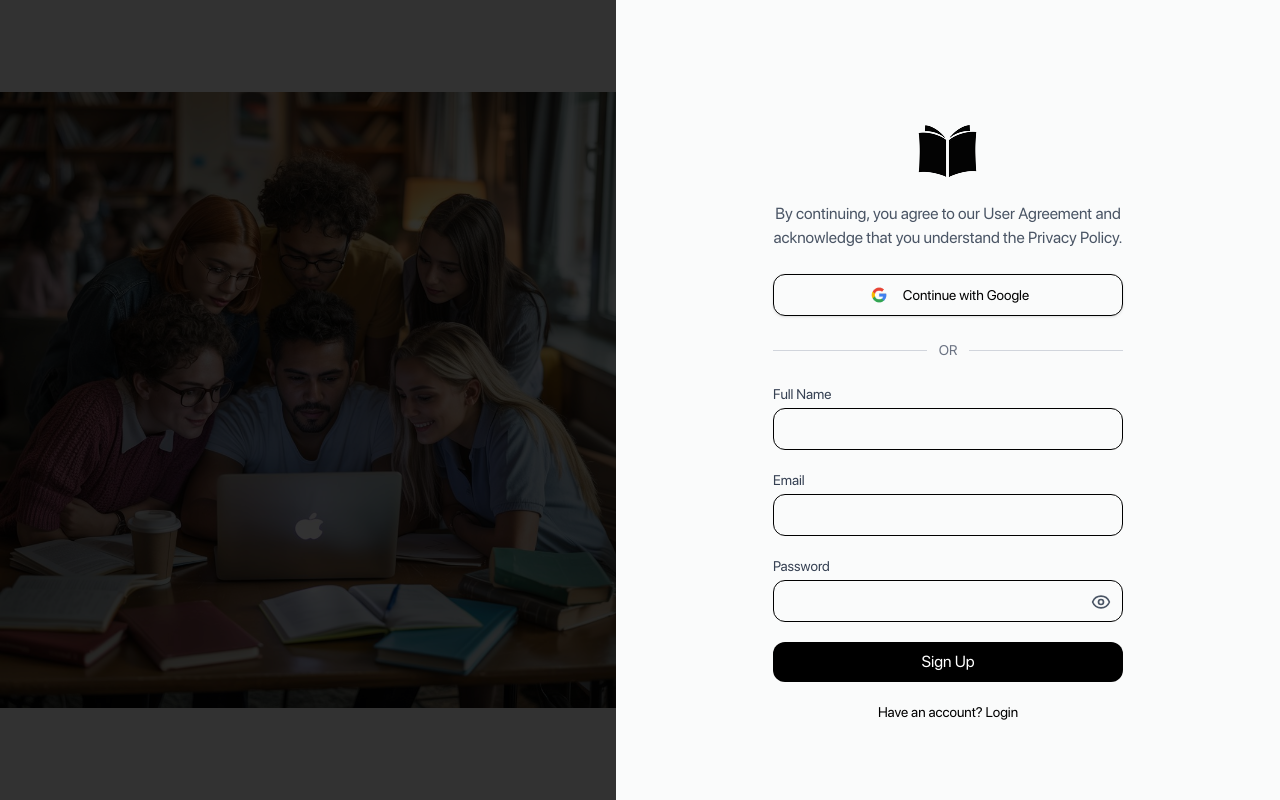
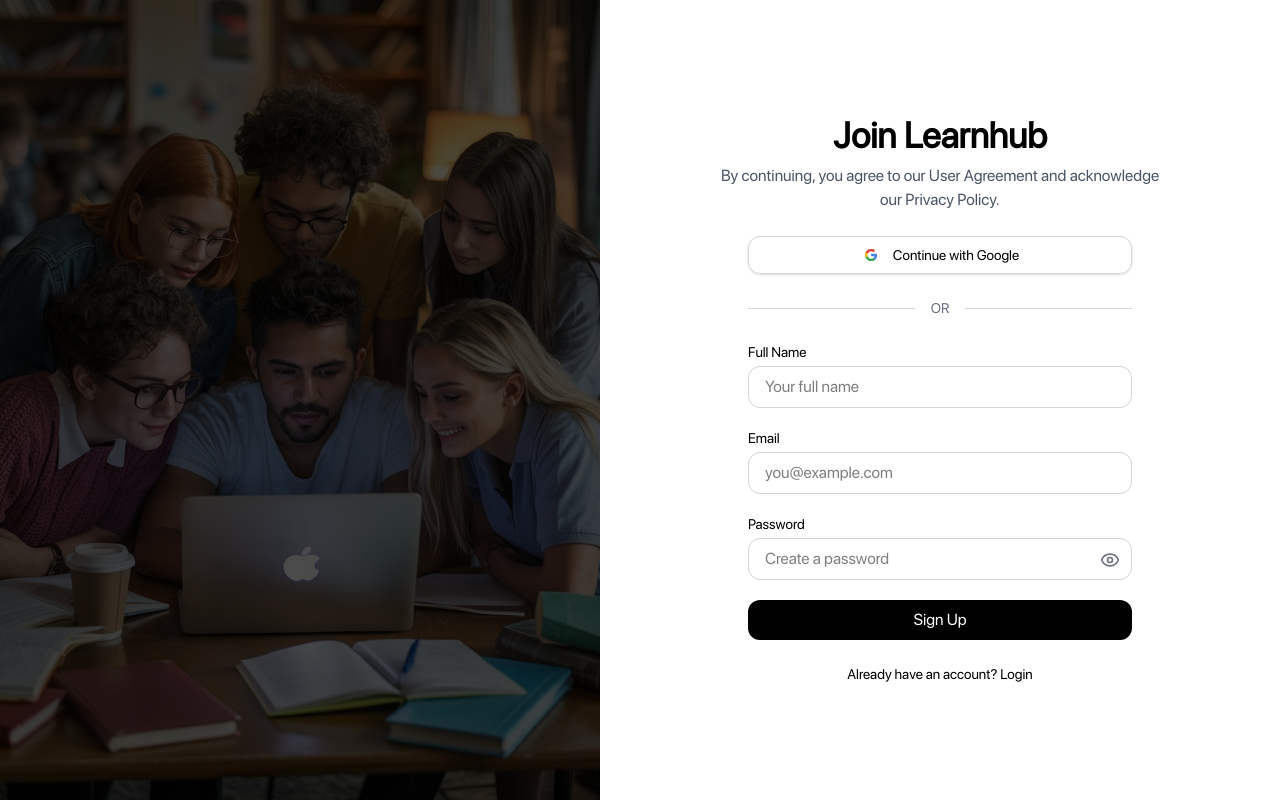
Before and after one commit to EthicalMayor/learnhub-client, a Next.js app: page /signup in a window 1280 px wide. Built offline with nearby package versions, Linux system fonts and the light colour scheme.

Commit message:
some few UI changes

```diff
--- a/src/app/login/page.tsx
+++ b/src/app/login/page.tsx
@@ -1,106 +1,110 @@
-"use client"
-import React, { useState } from 'react'
-import Image from 'next/image'
-import login_banner_new from "@/app/assets/images/login_banner_new.jpeg"
-import Learnhub_Logo from "@/app/assets/images/Learnhub_Logo.png"
-import Link from 'next/link'
-import { Eye, EyeOff } from "lucide-react"
+"use client";
+import React, { useState } from "react";
+import Image from "next/image";
+import login_banner_new from "@/app/assets/images/login_banner_new.jpeg";
+import Link from "next/link";
+import { Eye, EyeOff } from "lucide-react";
 
-type Props = {}
+type Props = {};
 
 export default function Page({ }: Props) {
-  const [showPassword, setShowPassword] = useState(false)
+  const [showPassword, setShowPassword] = useState(false);
 
   return (
-    <div className='h-[100dvh] w-full flex text-black overflow-hidden flex-col md:flex-row'>
+    <div className="min-h-screen w-full flex flex-col md:flex-row text-black bg-white">
 
-      {/* Left Section - Image with overlay (hidden on mobile) */}
-      <div className='hidden md:flex flex-1 relative items-center justify-center'>
-        <Image className='object-contain' src={login_banner_new} alt="Login Visual" />
-        <div className='absolute inset-0 bg-black/80'></div>
+      {/* Left Section - Image */}
+      <div className="hidden md:flex flex-1 relative">
+        <Image
+          src={login_banner_new}
+          alt="Login Visual"
+          className="object-cover w-full h-full"
+          priority
+        />
+        <div className="absolute inset-0 bg-black/70" />
       </div>
 
       {/* Right Section - Form */}
-      <div className='flex flex-col items-center justify-center flex-1 py-6 px-4 sm:px-6 overflow-auto gap-6'>
+      <div className="flex flex-1 flex-col items-center justify-center px-6 py-10 sm:px-10 overflow-y-auto">
 
         {/* Header */}
-        <h3 className='text-2xl sm:text-4xl font-extrabold mt-6 sm:mt-10 text-center'>
-          <Image
-            className='object-contain'
-            src={Learnhub_Logo}
-            alt="Learnhub"
-          />
-        </h3>
+        <div className="text-center mb-6">
+          <h1 className="text-3xl sm:text-4xl font-extrabold mb-2">Learnhub</h1>
+        </div>
 
         {/* Google Button */}
-        <button className='flex w-full max-w-[350px] items-center justify-center border py-2 rounded-xl gap-3 shadow-sm hover:shadow-md transition px-4'>
-          <Image src="/assets/images/Google_Icon.png" alt='Google Icon' width={24} height={24} />
-          <p className='text-sm font-medium'>Continue with Google</p>
+        <button className="flex items-center justify-center gap-3 w-full max-w-sm py-2 px-4 border border-gray-300 rounded-xl shadow-sm hover:shadow-md transition">
+          <Image src="/assets/images/Google_Icon.png" alt="Google Icon" width={20} height={20} />
+          <span className="text-sm font-medium">Continue with Google</span>
         </button>
 
         {/* Divider */}
-        <div className="flex items-center w-full max-w-[350px] gap-3">
+        <div className="flex items-center gap-4 my-6 w-full max-w-sm">
           <hr className="flex-grow border-t border-gray-300" />
-          <span className="text-sm text-gray-500 whitespace-nowrap">OR</span>
+          <span className="text-sm text-gray-500">OR</span>
           <hr className="flex-grow border-t border-gray-300" />
         </div>
 
-        {/* Input Fields */}
-        <div className='flex flex-col w-full items-center gap-6'>
-
+        {/* Form Inputs */}
+        <form className="flex flex-col gap-5 w-full max-w-sm">
           {/* Email */}
-          <div className='w-full max-w-[350px]'>
-            <label htmlFor="email" className="block text-sm font-medium text-gray-700 mb-1">
+          <div>
+            <label htmlFor="email" className="block text-sm font-medium mb-1">
               Email
             </label>
             <input
               type="email"
               id="email"
               name="email"
-              className="w-full px-4 py-2 border rounded-xl focus:outline-none focus:ring-1 focus:ring-black focus:border-black transition"
+              placeholder="you@example.com"
+              className="w-full px-4 py-2 border border-gray-300 rounded-xl focus:ring-2 focus:ring-black focus:outline-none"
             />
           </div>
 
           {/* Password */}
-          <div className="w-full max-w-[350px] relative">
-            <label htmlFor="password" className="block text-sm font-medium text-gray-700 mb-1">
+          <div className="relative">
+            <label htmlFor="password" className="block text-sm font-medium mb-1">
               Password
             </label>
             <input
               type={showPassword ? "text" : "password"}
               id="password"
               name="password"
-              className="w-full px-4 py-2 border rounded-xl focus:outline-none focus:ring-1 focus:ring-black focus:border-black transition pr-10"
+              placeholder="Enter your password"
+              className="w-full px-4 py-2 pr-10 border border-gray-300 rounded-xl focus:ring-2 focus:ring-black focus:outline-none"
             />
             <button
               type="button"
               onClick={() => setShowPassword((prev) => !prev)}
-              className="absolute right-3 top-9 text-gray-600 hover:text-black"
+              className="absolute right-3 top-9 text-gray-500 hover:text-black"
               tabIndex={-1}
             >
               {showPassword ? <EyeOff size={20} /> : <Eye size={20} />}
             </button>
           </div>
 
-          {/* Submit Button */}
-          <button className="w-full max-w-[350px] bg-black text-white py-2 rounded-xl hover:bg-black transition font-medium">
+          {/* Submit */}
+          <button
+            type="submit"
+            className="w-full bg-black text-white py-2 rounded-xl hover:bg-opacity-90 transition"
+          >
             Sign In
           </button>
+        </form>
 
         {/* Links */}
-          <div className="flex flex-col items-center text-sm text-black text-center gap-1">
+        <div className="flex flex-col items-center text-sm text-black text-center gap-2 mt-6">
           <Link href="/forgotpassword" className="hover:underline">
             Forgot Password?
           </Link>
           <span>
-              New to LearnHub?{' '}
-              <Link href="/signup" className="text-black hover:underline">
+            New to Learnhub?{" "}
+            <Link href="/signup" className="text-black font-medium hover:underline">
               Sign up
             </Link>
           </span>
         </div>
       </div>
     </div>
-    </div>
-  )
+  );
 }
--- a/src/app/signup/page.tsx
+++ b/src/app/signup/page.tsx
@@ -1,121 +1,122 @@
-"use client"
-import React, { useState } from 'react'
-import Image from 'next/image'
-import signup_banner_new from "@/app/assets/images/signup_banner_new.jpeg"
-import Learnhub_Logo from "@/app/assets/images/Learnhub_Logo.png"
-import Link from 'next/link'
-import { Eye, EyeOff } from "lucide-react"
+"use client";
+import React, { useState } from "react";
+import Image from "next/image";
+import signup_banner_new from "@/app/assets/images/signup_banner_new.jpeg";
+import Link from "next/link";
+import { Eye, EyeOff } from "lucide-react";
 
-type Props = {}
+type Props = {};
 
 export default function Page({ }: Props) {
   const [showPassword, setShowPassword] = useState(false);
 
   return (
-    <div className='h-[100dvh] w-full flex text-black overflow-hidden flex-col md:flex-row'>
+    <div className="min-h-screen w-full flex flex-col md:flex-row text-black bg-white">
 
       {/* Left Section - Image */}
-      <div className='hidden md:flex flex-1 relative items-center justify-center'>
+      <div className="hidden md:flex flex-1 relative">
         <Image
-          className='object-contain'
           src={signup_banner_new}
           alt="Signup Visual"
+          className="object-cover w-full h-full"
+          priority
         />
-        <div className='absolute inset-0 bg-black/80 bg-opacity-50 flex items-center justify-center' />
+        <div className="absolute inset-0 bg-black/70" />
       </div>
 
       {/* Right Section - Form */}
-      <div className='flex flex-col items-center justify-center flex-1 py-6 px-4 sm:px-6 overflow-auto gap-6'>
+      <div className="flex flex-1 flex-col items-center justify-center px-6 py-10 sm:px-10 overflow-y-auto">
 
         {/* Header */}
-        <h3 className='font-bold text-3xl sm:text-[40px] mt-6 sm:mt-10'>
-        <Image
-          className='object-contain'
-          src={Learnhub_Logo}
-          alt="Learnhub"
-        />
-        </h3>
-        <p className='text-sm sm:text-base max-w-[400px] text-center text-gray-600 px-2'>
-          By continuing, you agree to our User Agreement and acknowledge that you understand the Privacy Policy.
-        </p>
+        <div className="text-center mb-6">
+          <h1 className="text-3xl sm:text-4xl font-bold mb-2">Join Learnhub</h1>
+          <p className="text-gray-600 text-sm sm:text-base max-w-md mx-auto">
+            By continuing, you agree to our User Agreement and acknowledge our Privacy Policy.
+          </p>
+        </div>
 
         {/* Google Button */}
-        <button className='flex w-full max-w-[350px] items-center justify-center border py-2 rounded-xl gap-3 shadow-sm hover:shadow-md transition px-4'>
-          <Image src="/assets/images/Google_Icon.png" alt='Google Icon' width={24} height={24} />
-          <p className='text-sm font-medium'>Continue with Google</p>
+        <button className="flex items-center justify-center gap-3 w-full max-w-sm py-2 px-4 border border-gray-300 rounded-xl shadow-sm hover:shadow-md transition">
+          <Image src="/assets/images/Google_Icon.png" alt="Google Icon" width={20} height={20} />
+          <span className="text-sm font-medium">Continue with Google</span>
         </button>
 
         {/* Divider */}
-        <div className="flex items-center w-full max-w-[350px] gap-3">
+        <div className="flex items-center gap-4 my-6 w-full max-w-sm">
           <hr className="flex-grow border-t border-gray-300" />
-          <span className="text-sm text-gray-500 whitespace-nowrap">OR</span>
+          <span className="text-sm text-gray-500">OR</span>
           <hr className="flex-grow border-t border-gray-300" />
         </div>
 
-        {/* Input Fields */}
-        <div className='flex flex-col w-full items-center gap-5'>
-
+        {/* Form Inputs */}
+        <form className="flex flex-col gap-5 w-full max-w-sm">
           {/* Full Name */}
-          <div className='w-full max-w-[350px]'>
-            <label htmlFor="fullname" className="block text-sm font-medium text-gray-700 mb-1">
+          <div>
+            <label htmlFor="fullname" className="block text-sm font-medium mb-1">
               Full Name
             </label>
             <input
               type="text"
               id="fullname"
               name="fullname"
-              className="w-full px-4 py-2 border rounded-xl focus:outline-none focus:ring-1 focus:ring-black focus:border-black transition"
+              className="w-full px-4 py-2 border border-gray-300 rounded-xl focus:ring-2 focus:ring-black focus:outline-none"
+              placeholder="Your full name"
             />
           </div>
 
           {/* Email */}
-          <div className='w-full max-w-[350px]'>
-            <label htmlFor="email" className="block text-sm font-medium text-gray-700 mb-1">
+          <div>
+            <label htmlFor="email" className="block text-sm font-medium mb-1">
               Email
             </label>
             <input
               type="email"
               id="email"
               name="email"
-              className="w-full px-4 py-2 border rounded-xl focus:outline-none focus:ring-1 focus:ring-black focus:border-black transition"
+              className="w-full px-4 py-2 border border-gray-300 rounded-xl focus:ring-2 focus:ring-black focus:outline-none"
+              placeholder="you@example.com"
             />
           </div>
 
           {/* Password */}
-          <div className="w-full max-w-[350px] relative">
-            <label htmlFor="password" className="block text-sm font-medium text-gray-700 mb-1">
+          <div className="relative">
+            <label htmlFor="password" className="block text-sm font-medium mb-1">
               Password
             </label>
             <input
               type={showPassword ? "text" : "password"}
               id="password"
               name="password"
-              className="w-full px-4 py-2 border rounded-xl focus:outline-none focus:ring-1 focus:ring-black focus:border-black transition pr-10"
+              className="w-full px-4 py-2 pr-10 border border-gray-300 rounded-xl focus:ring-2 focus:ring-black focus:outline-none"
+              placeholder="Create a password"
             />
             <button
               type="button"
               onClick={() => setShowPassword((prev) => !prev)}
-              className="absolute right-3 top-9 text-gray-600 hover:text-black"
+              className="absolute right-3 top-9 text-gray-500 hover:text-black"
               tabIndex={-1}
             >
               {showPassword ? <EyeOff size={20} /> : <Eye size={20} />}
             </button>
           </div>
 
-          {/* Sign Up Button */}
-          <button className="w-full max-w-[350px] bg-black text-white py-2 rounded-xl hover:bg-black transition font-medium">
+          {/* Submit */}
+          <button
+            type="submit"
+            className="w-full bg-black text-white py-2 rounded-xl hover:bg-opacity-90 transition"
+          >
             Sign Up
           </button>
+        </form>
 
-          {/* Login Link */}
-          <p className="text-sm text-black text-center">
-            Have an account?{' '}
-            <Link href="/login" className="text-black hover:underline">
-              Login
-            </Link>
-          </p>
-        </div>
+        {/* Already have account */}
+        <p className="text-sm text-center text-black mt-6">
+          Already have an account?{" "}
+          <Link href="/login" className="text-black font-medium hover:underline">
+            Login
+          </Link>
+        </p>
       </div>
     </div>
-  )
+  );
 }
```
Lines whose indentation alone changed are shown as unchanged.
